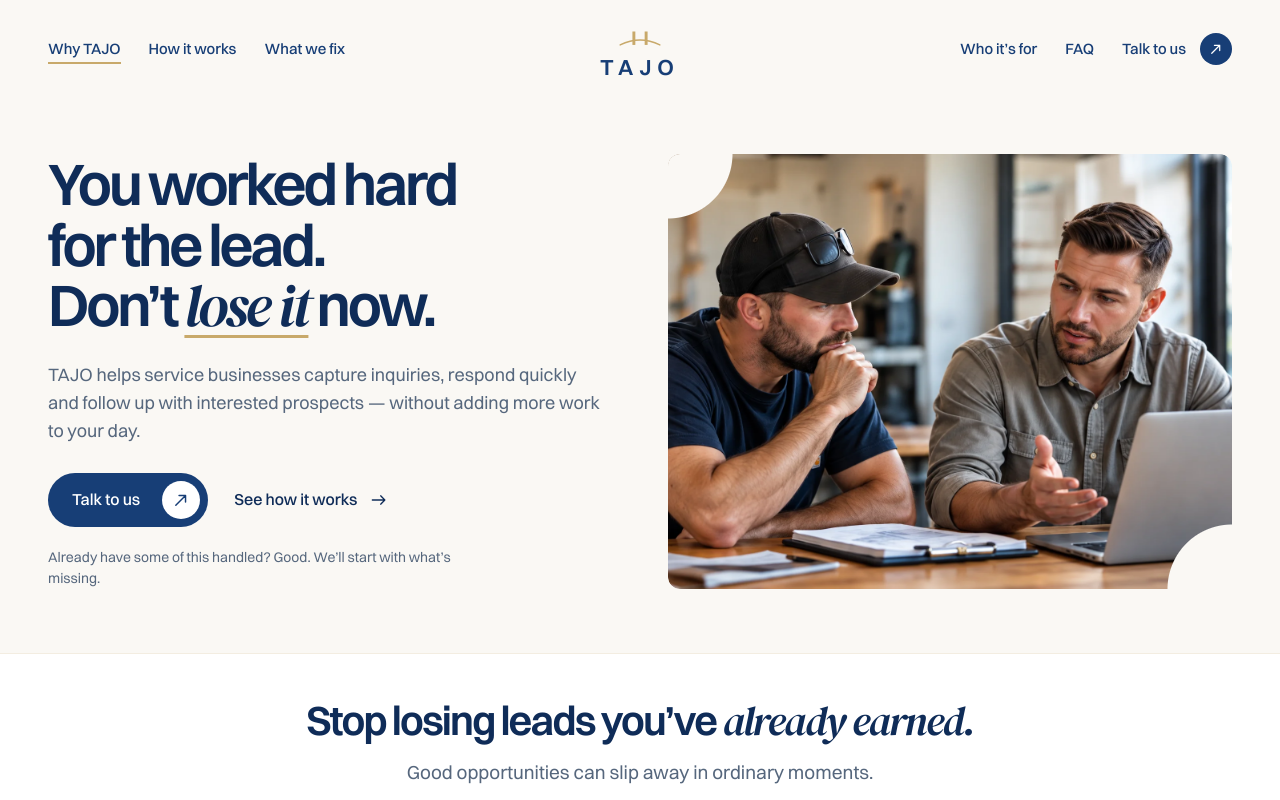
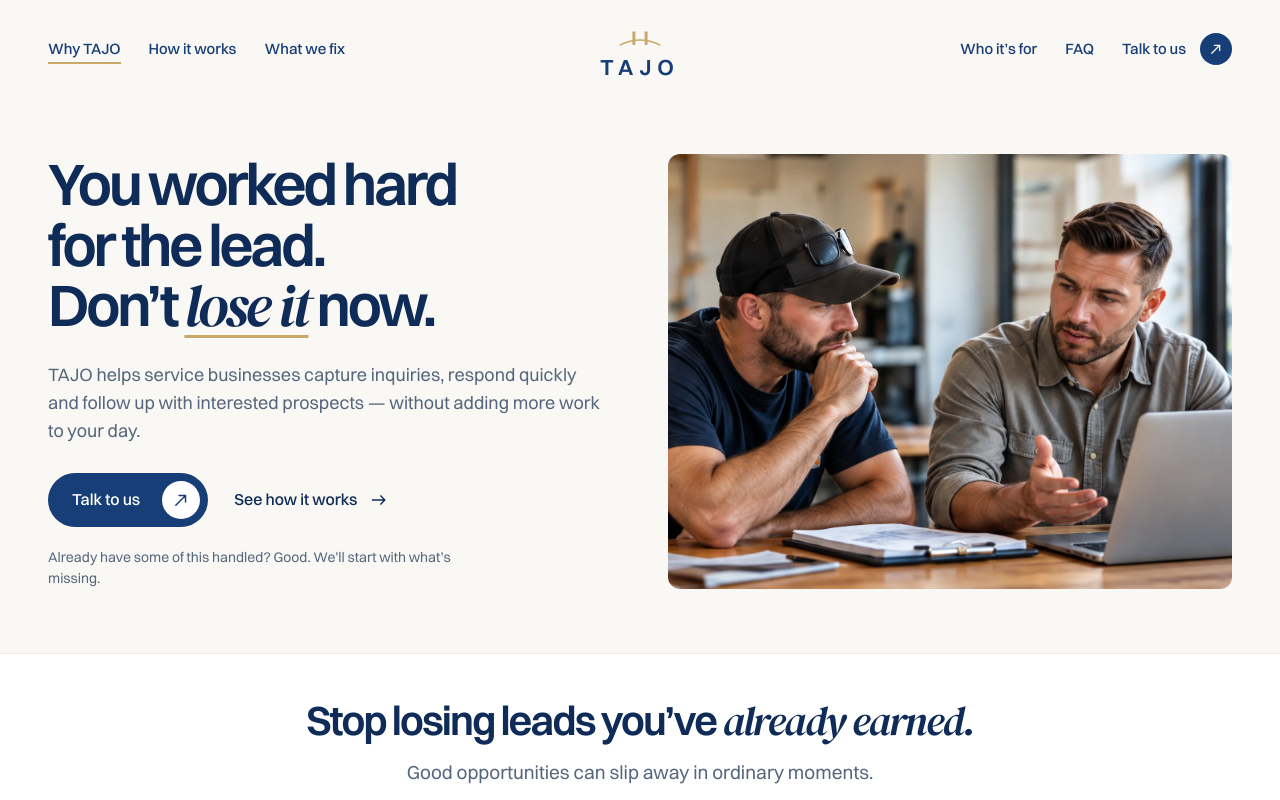
Before and after one commit to wh0isalfred/TAJO, a Next.js app: page / in a window 1280 px wide. Shown: the top 800 px of the page. Built offline with nearby package versions, Linux system fonts and the light colour scheme.

Commit message:
style: restore full hero photo and update FAQ heading

```diff
--- a/app/faq.css
+++ b/app/faq.css
@@ -122,9 +122,6 @@
   .faq-panel h2 br {
     display: none;
   }
-  .faq-panel h2 em {
-    margin-left: 8px;
-  }
   .tajo-faq-list summary {
     font-size: 16px;
     gap: 16px;
--- a/app/hero.css
+++ b/app/hero.css
@@ -165,17 +165,6 @@
   max-height: 520px;
   aspect-ratio: 4/3;
 }
-.hero-photo {
-  --cut-radius: clamp(32px, 5vw, 72px);
-  -webkit-mask-image:
-    radial-gradient(circle at top left, transparent var(--cut-radius), #000 calc(var(--cut-radius) + 1px)),
-    radial-gradient(circle at bottom right, transparent var(--cut-radius), #000 calc(var(--cut-radius) + 1px));
-  mask-image:
-    radial-gradient(circle at top left, transparent var(--cut-radius), #000 calc(var(--cut-radius) + 1px)),
-    radial-gradient(circle at bottom right, transparent var(--cut-radius), #000 calc(var(--cut-radius) + 1px));
-  -webkit-mask-composite: source-in;
-  mask-composite: intersect;
-}
 .hero-photo img {
   object-position: 50% 50%;
 }
--- a/components/FAQ.tsx
+++ b/components/FAQ.tsx
@@ -9,9 +9,7 @@ export default function FAQ() {
       <SectionReveal>
         <div className="tajo-container faq-panel">
           <h2 id="faq-heading" data-reveal>
-            Good
-            <br />
-            <em>questions.</em>
+            Quickly find your <em>answers.</em>
           </h2>
           <div className="tajo-faq-list">
             <details data-reveal name="tajo-faq" open>
```
Also changed, not shown: 1 other file (tests, documents, lock files or other folders).
